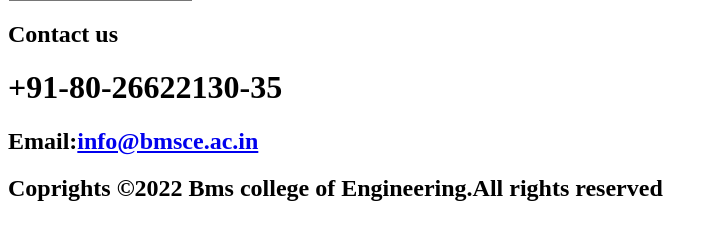
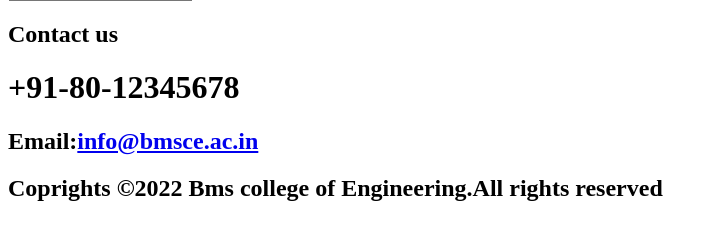
Before and after one commit to Imrancr7/DEVOPS_FINAL, a Django app: template applications/templates/applications/pdf.html in a window 1280 px wide. Shown: the part 559-800 px from the top of the page, without its empty margins (0-717 px from the left). Run offline with Django 4.2, Linux system fonts and the light colour scheme; the template is opened without the code that fills it, so the values that code supplies are empty.

Commit message:
minor changes

```diff
--- a/applications/templates/applications/pdf.html
+++ b/applications/templates/applications/pdf.html
@@ -84,7 +84,7 @@
         <div>
             <div class="cu" id="footer">
                 <h2>Contact us</h2>
-                <h1>+91-80-26622130-35</h1>
+                <h1>+91-80-12345678</h1>
             </div>
             <div class="email">
                 <h2>Email:<a href="mailto:info@bmsce.ac.in">info@bmsce.ac.in</a></h2>
```
